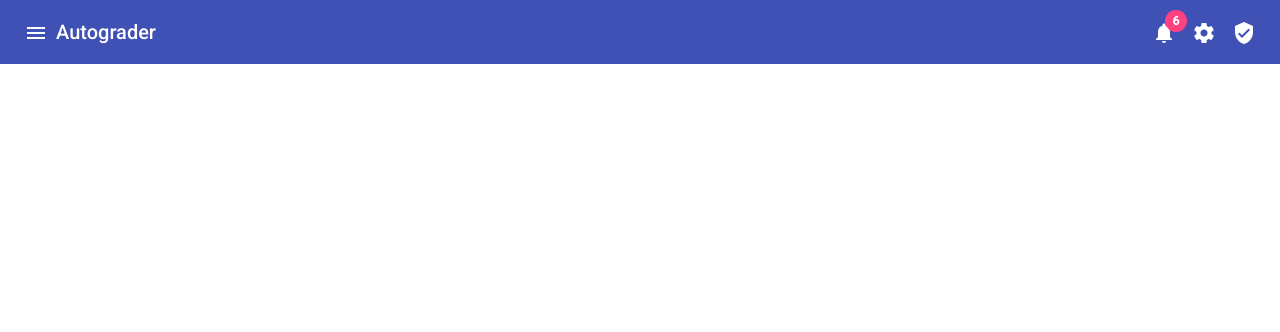
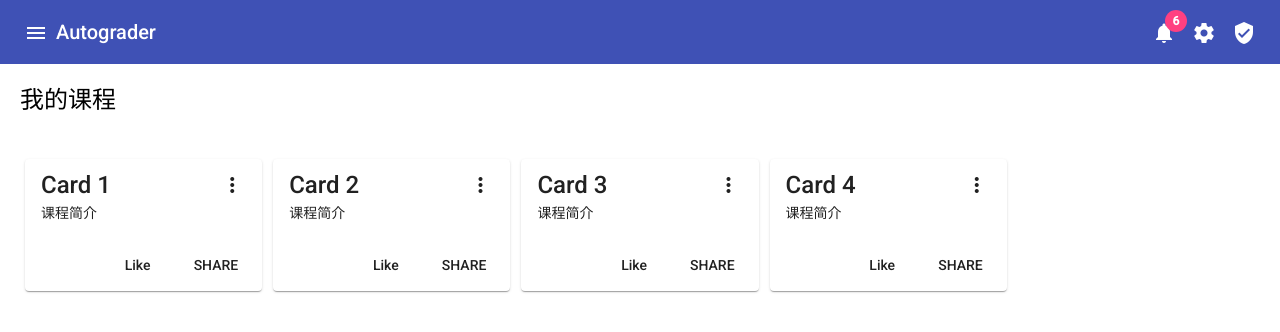
Before and after one commit to howardlau1999/autograder-web, an Angular app: page /dashboard in a window 1280 px wide. Before the commit this address led to /. Shown: the top 332 px of the page. Built offline with nearby package versions, Linux system fonts and the light colour scheme.

Commit message:
dashboard: add

```diff
--- /dev/null
+++ b/src/app/dashboard-page/dashboard-page.component.css
@@ -0,0 +1,18 @@
+.grid-container {
+  margin: 20px;
+}
+
+mat-grid-tile > .mat-grid-tile-content {
+  align-items: stretch;
+}
+
+.dashboard-card {
+  width: 100%;
+  margin: 5px;
+}
+
+.more-button {
+  position: absolute;
+  top: 5px;
+  right: 10px;
+}
--- /dev/null
+++ b/src/app/dashboard-page/dashboard-page.component.html
@@ -0,0 +1,26 @@
+<div class="grid-container">
+  <h1>我的课程</h1>
+  <mat-grid-list cols="5" rowHeight="4:3">
+    <mat-grid-tile *ngFor="let card of cards | async" [colspan]="card.cols" [rowspan]="card.rows" class="card-tile">
+      <mat-card class="dashboard-card">
+        <mat-card-title>
+          {{card.title}}
+          <button mat-icon-button class="more-button" [matMenuTriggerFor]="menu" aria-label="Toggle menu">
+            <mat-icon>more_vert</mat-icon>
+          </button>
+          <mat-menu #menu="matMenu" xPosition="after">
+            <button mat-menu-item>Expand</button>
+            <button mat-menu-item>Remove</button>
+          </mat-menu>
+        </mat-card-title>
+        <mat-card-content class="dashboard-card-content">
+          <div>课程简介</div>
+        </mat-card-content>
+        <mat-card-actions align="end">
+          <button mat-button>Like</button>
+          <button mat-button>SHARE</button>
+        </mat-card-actions>
+      </mat-card>
+    </mat-grid-tile>
+  </mat-grid-list>
+</div>
--- /dev/null
+++ b/src/app/dashboard-page/dashboard-page.component.ts
@@ -0,0 +1,24 @@
+import { Component } from '@angular/core';
+import { map } from 'rxjs/operators';
+import { Breakpoints, BreakpointObserver } from '@angular/cdk/layout';
+
+@Component({
+  selector: 'app-dashboard-page',
+  templateUrl: './dashboard-page.component.html',
+  styleUrls: ['./dashboard-page.component.css']
+})
+export class DashboardPageComponent {
+  /** Based on the screen size, switch from standard to one column per row */
+  cards = this.breakpointObserver.observe(Breakpoints.Handset).pipe(
+    map(({ matches }) => {
+      return [
+        { title: 'Card 1', cols: 1, rows: 1 },
+        { title: 'Card 2', cols: 1, rows: 1 },
+        { title: 'Card 3', cols: 1, rows: 1 },
+        { title: 'Card 4', cols: 1, rows: 1 }
+      ];
+    })
+  );
+
+  constructor(private breakpointObserver: BreakpointObserver) {}
+}
```
Also changed, not shown: src/app/app-routing.module.ts (+10 -7 lines), src/app/app.module.ts (+27 -18 lines), 1 other file (tests, documents, lock files or other folders).
